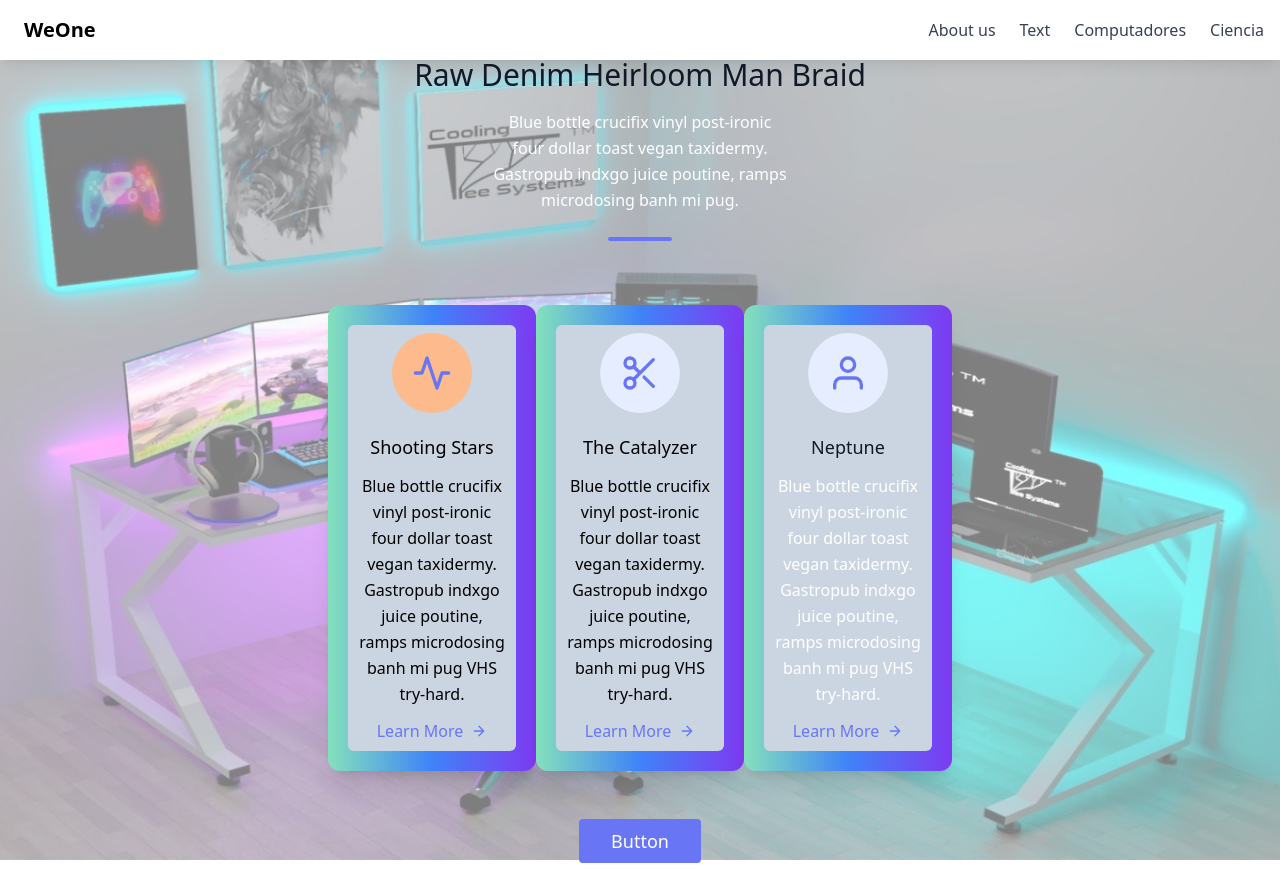
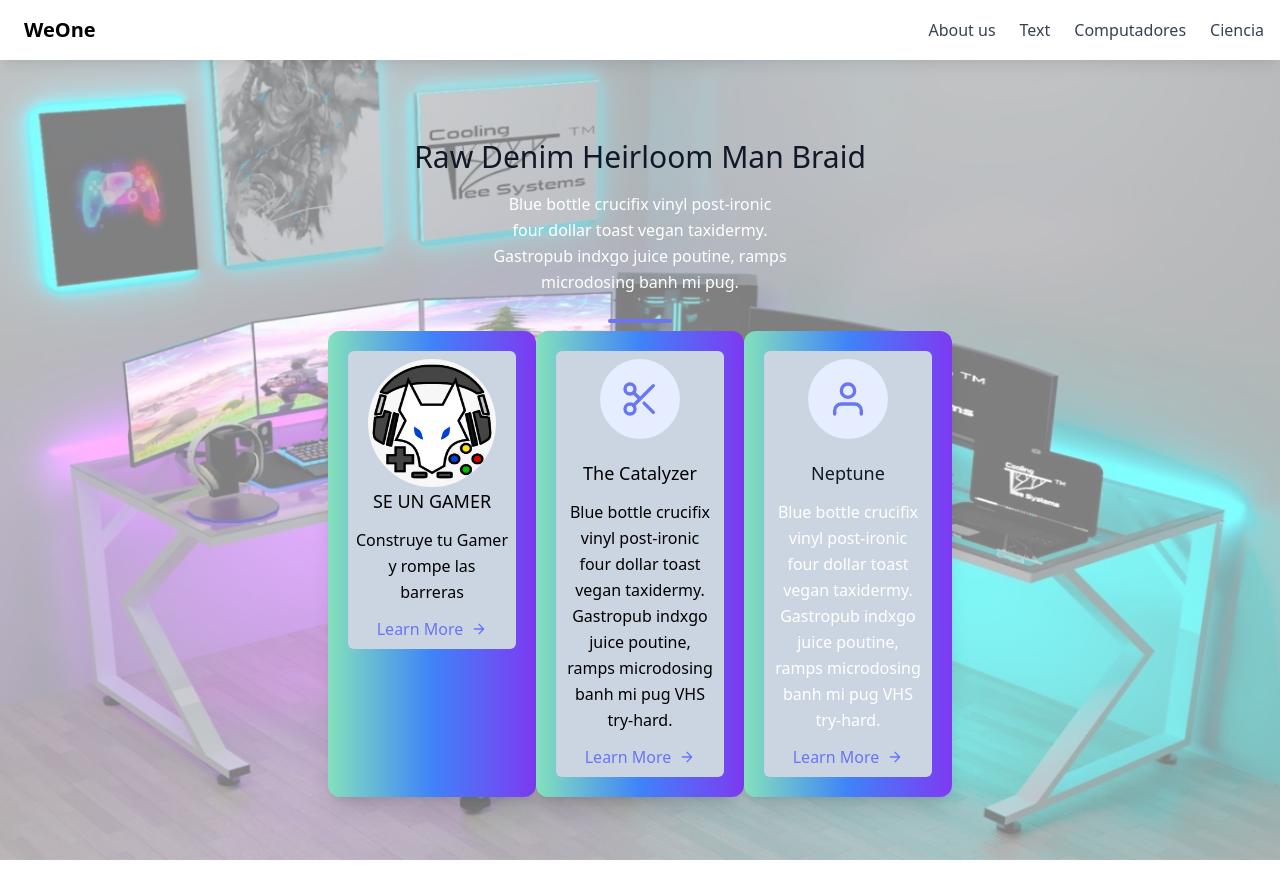
Before and after one commit to angels36b/WeONe, a React (Vite) app in the folder PagWeb/: page / in a window 1280 px wide. Built offline with nearby package versions, Linux system fonts and the light colour scheme.

Commit message:
Pagina web, con card

```diff
--- a/PagWeb/src/pages/Main/main.tsx
+++ b/PagWeb/src/pages/Main/main.tsx
@@ -1,6 +1,6 @@
 import React from "react";
 import weOneImage from "../../assets/escritorio3.jpg"
-
+import IconoGamer from "../../assets/images/IconoGamer.png"
 
 const MainPage: React.FC = () => {
 
@@ -15,28 +15,27 @@ const MainPage: React.FC = () => {
                 <section className="absolute top-1/2 left-1/2 transform -translate-x-1/2 -translate-y-1/2 text-white py-2 px-4 rounded">
                     <div className="relative container px-2 py-18 mx-auto">
                         {/* titulo */}
-                        <div className="text-center mb-20 ">
+                        <div className="text-center hidden xl:block ">
                             <h1 className="sm:text-3xl text-2xl font-medium title-font text-gray-900 mb-4">Raw Denim Heirloom Man Braid</h1>
                             <p className="text-base leading-relaxed xl:w-2/4 lg:w-3/4 mx-auto text-gray-500s">Blue bottle crucifix vinyl post-ironic four dollar toast vegan taxidermy. Gastropub indxgo juice poutine, ramps microdosing banh mi pug.</p>
                             <div className="flex mt-6 justify-center">
                                 <div className="w-16 h-1 rounded-full bg-indigo-500 inline-flex"></div>
                             </div>
                         </div>
-                        <div className="flex flex-wrap sm:-m-4 -mx-4 -mb-10 -mt-4 md:space-y-0 space-y-6 bg">
+                        //
+                        <div className="flex flex-wrap sm:-m-4 -mx-4 -mt-4 md:space-y-0 space-y-6">
 
                             {/* Primer card */}
-                            <div className=" p-4 md:w-1/3 flex flex-col text-center items-center  hover:animate-background rounded-xl bg-gradient-to-r from-green-300 via-blue-500 to-purple-600 p-0.5 shadow-xl transition hover:bg-[length:400%_400%] hover:shadow-sm hover:[animation-duration:_4s] dark:shadow-gray-700/25">
+                            <div className=" p-4 md:w-1/3 sm:w-1/2 flex flex-col text-center items-center hover:animate-background rounded-xl bg-gradient-to-r from-green-300 via-blue-500 to-purple-600 p-0.5 shadow-xl transition hover:bg-[length:400%_400%] hover:shadow-sm hover:[animation-duration:_4s] dark:shadow-gray-700/25">
 
-                                <div className="bg-slate-300 p-2 m-1 rounded-md  ">
-                                    <div className="w-20 h-20 inline-flex items-center justify-center rounded-full bg-orange-300 text-indigo-500 mb-5 flex-shrink-0">
-                                        <svg fill="none" stroke="currentColor" stroke-linecap="round" stroke-linejoin="round" stroke-width="2" className="w-10 h-10" viewBox="0 0 24 24">
-                                            <path d="M22 12h-4l-3 9L9 3l-3 9H2"></path>
-                                        </svg>
+                                <div className="bg-slate-300 p-2 m-1 rounded-md">
+                                    <div className="flex justify-center">
+                                    <img src={IconoGamer} alt="Icone" className="h-32 w-32 rounded-full" />
                                     </div>
 
                                     <div className=" flex-grow ">
-                                        <h2 className="text-black  text-lg title-font font-medium mb-3">Shooting Stars</h2>
-                                        <p className="leading-relaxed text-black">Blue bottle crucifix vinyl post-ironic four dollar toast vegan taxidermy. Gastropub indxgo juice poutine, ramps microdosing banh mi pug VHS try-hard.</p>
+                                        <h2 className="text-black  text-lg title-font font-medium mb-3">SE UN GAMER</h2>
+                                        <p className="leading-relaxed text-black">Construye tu Gamer y rompe las barreras</p>
                                         <a className="mt-3 text-indigo-500 inline-flex items-center">Learn More
                                             <svg fill="none" stroke="currentColor" stroke-linecap="round" stroke-linejoin="round" stroke-width="2" className="w-4 h-4 ml-2" viewBox="0 0 24 24">
                                                 <path d="M5 12h14M12 5l7 7-7 7"></path>
@@ -47,7 +46,7 @@ const MainPage: React.FC = () => {
                             </div>
                             {/* segundor card */}
 
-                            <div className=" p-4 md:w-1/3 flex flex-col text-center items-center hover:animate-background rounded-xl bg-gradient-to-r from-green-300 via-blue-500 to-purple-600 p-0.5 shadow-xl transition hover:bg-[length:400%_400%] hover:shadow-sm hover:[animation-duration:_4s] dark:shadow-gray-700/25">
+                            <div className=" p-4 md:w-1/3 sm:w-1/2 flex flex-col text-center items-center hover:animate-background rounded-xl bg-gradient-to-r from-green-300 via-blue-500 to-purple-600 p-0.5 shadow-xl transition hover:bg-[length:400%_400%] hover:shadow-sm hover:[animation-duration:_4s] dark:shadow-gray-700/25">
                                 <div className="bg-slate-300 p-2 m-1 rounded-md ">
                                     <div className="w-20 h-20 inline-flex items-center justify-center rounded-full bg-indigo-100 text-indigo-500 mb-5 flex-shrink-0">
                                         <svg fill="none" stroke="currentColor" stroke-linecap="round" stroke-linejoin="round" stroke-width="2" className="w-10 h-10" viewBox="0 0 24 24">
@@ -69,7 +68,7 @@ const MainPage: React.FC = () => {
                             </div>
 
                             {/* tercer card */}
-                            <div className="p-4 md:w-1/3 flex flex-col text-center items-center hover:animate-background rounded-xl bg-gradient-to-r from-green-300 via-blue-500 to-purple-600 p-0.5 shadow-xl transition hover:bg-[length:400%_400%] hover:shadow-sm hover:[animation-duration:_4s] dark:shadow-gray-700/25">
+                            <div className="p-4 md:w-1/3 sm:w-1/2 flex flex-col text-center items-center hover:animate-background rounded-xl bg-gradient-to-r from-green-300 via-blue-500 to-purple-600 p-0.5 shadow-xl transition hover:bg-[length:400%_400%] hover:shadow-sm hover:[animation-duration:_4s] dark:shadow-gray-700/25">
                                 <div className="bg-slate-300 p-2 m-1 rounded-md ">
                                     <div className="w-20 h-20 inline-flex items-center justify-center rounded-full bg-indigo-100 text-indigo-500 mb-5 flex-shrink-0">
                                         <svg fill="none" stroke="currentColor" stroke-linecap="round" stroke-linejoin="round" stroke-width="2" className="w-10 h-10" viewBox="0 0 24 24">
@@ -89,8 +88,7 @@ const MainPage: React.FC = () => {
                                 </div>
                             </div>
                         </div>
-                        <button className="flex mx-auto mt-16 text-white bg-indigo-500 border-0 py-2 px-8 focus:outline-none hover:bg-indigo-600 rounded text-lg">Button</button>
-                    </div>
+              </div>
 
                 </section>
                 {/* <div className="container mx-auto px-4">
```
Also changed, not shown: PagWeb/src/assets/images/Control-carpeta.jpg (added), PagWeb/src/assets/images/IconoGamer.png (added).
